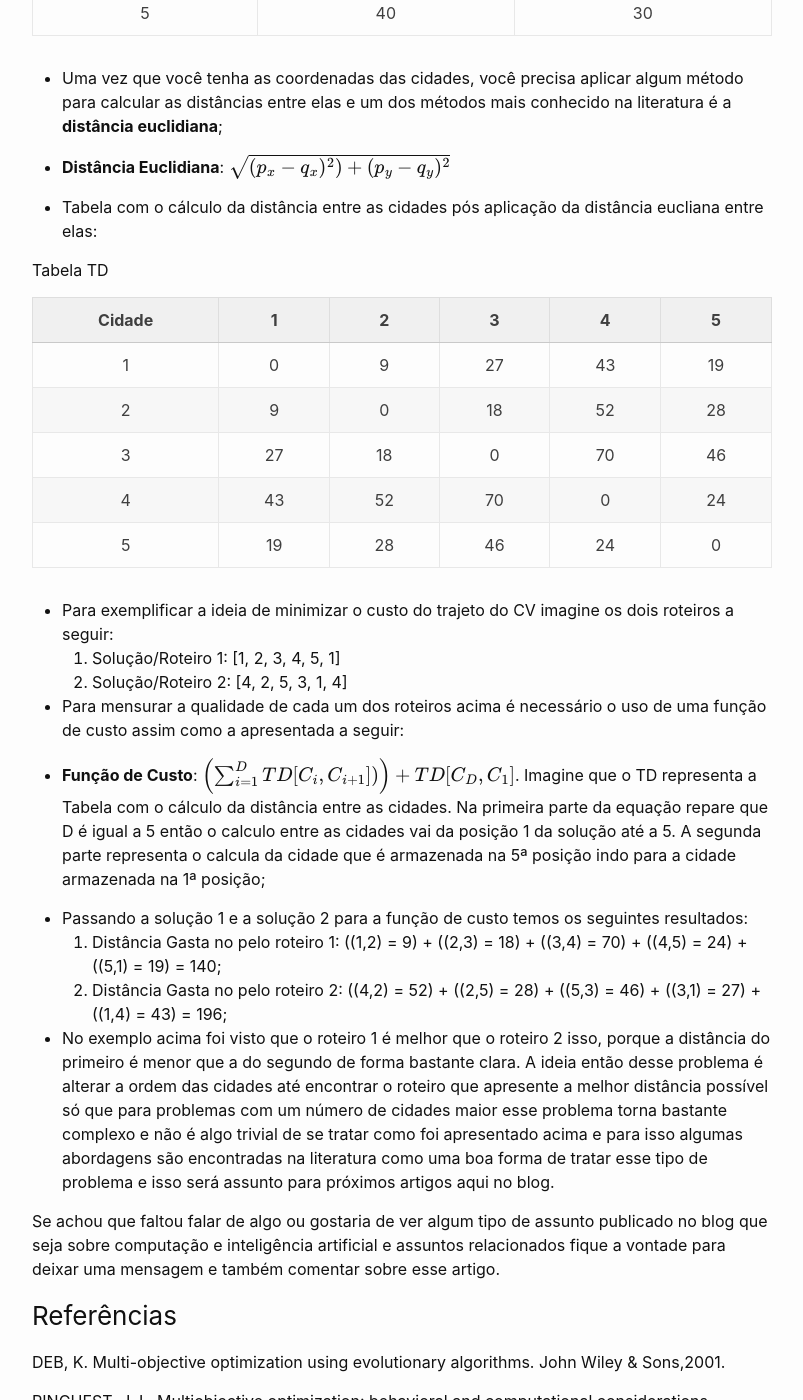
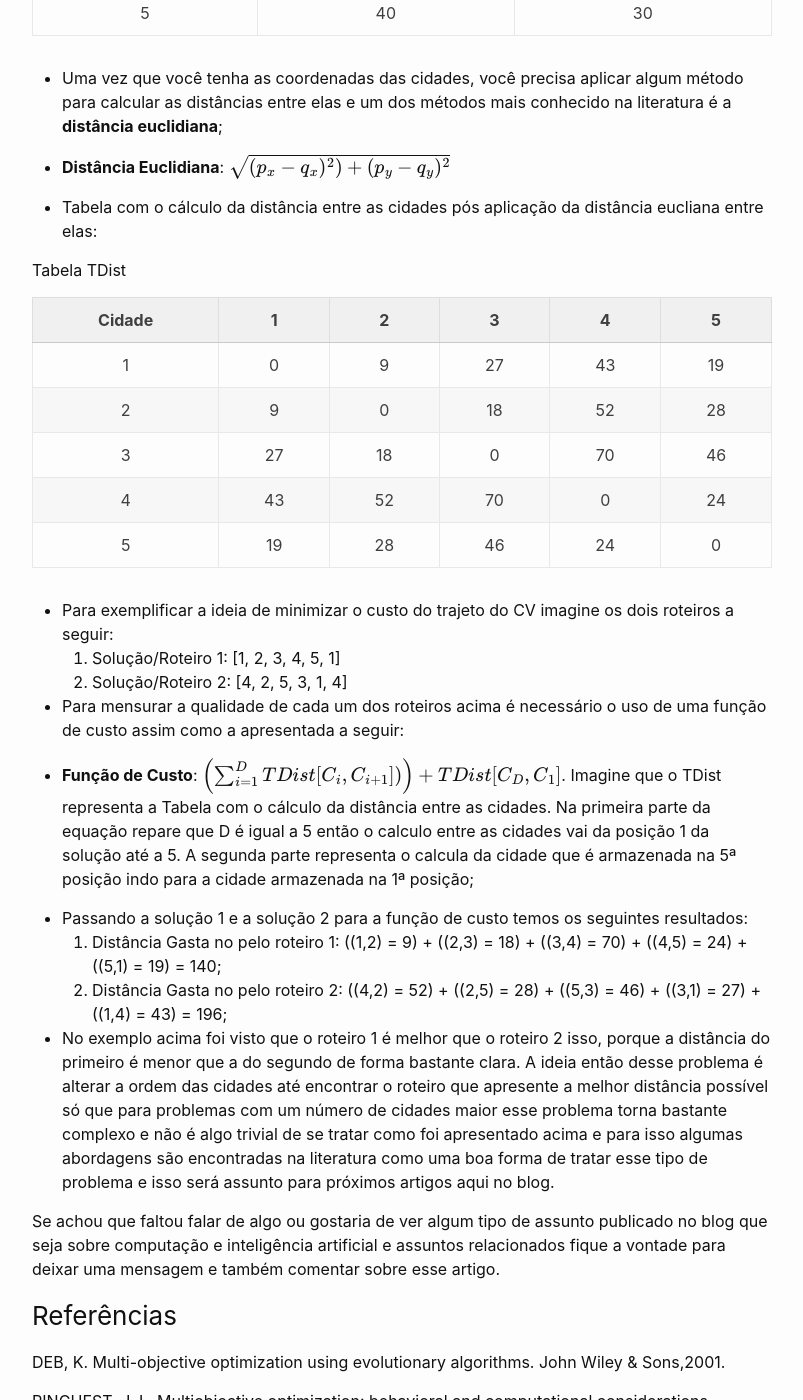
Before and after one commit to rafaelsanches123/rafaelsanches123.github.io, a Jekyll site: the page built from _posts/2018-09-01-definicao-de-um-problema-de-otimizacao.markdown, in a window 1280 px wide and 1400 px high, scrolled down 2757 px. Shown: the whole window, without its empty margins (238-1041 px from the left). Built offline with Jekyll 4.4.1, drawn with Linux system fonts in a browser that asks for light colours; formulas are drawn with MathJax 3; comment, search, counter and statistics services are not loaded.

Commit message:
Atualizando post otimização

```diff
--- a/_posts/2018-09-01-definicao-de-um-problema-de-otimizacao.markdown
+++ b/_posts/2018-09-01-definicao-de-um-problema-de-otimizacao.markdown
@@ -67,7 +67,7 @@ __Formulação do problema__:
 
 * Tabela com o cálculo da distância entre as cidades pós aplicação da distância eucliana entre elas:
 
-Tabela TD
+Tabela TDist
 
 | Cidade |  1 |  2 |  3 |  4 |  5 |
 |:------------:|:--:|:--:|:--:|:--:|:--:|
@@ -83,7 +83,7 @@ Tabela TD
 
 * Para mensurar a qualidade de cada um dos roteiros acima é necessário o uso de uma função de custo assim como a apresentada a seguir:
 
-* __Função de Custo__: $\left (  \sum_{i=1}^{D}TD[C_{i},C_{i+1}]) \right ) + TD[C_{D},C_{1}]$.  Imagine que o TD representa a Tabela com o cálculo da distância entre as cidades. Na primeira parte da equação repare que D é igual a 5 então o calculo entre as cidades vai da posição 1 da solução até a 5. A segunda parte representa o calcula da cidade que é armazenada na 5ª posição indo para a cidade armazenada na 1ª posição;
+* __Função de Custo__: $\left (  \sum_{i=1}^{D}TDist[C_{i},C_{i+1}]) \right ) + TDist[C_{D},C_{1}]$.  Imagine que o TDist representa a Tabela com o cálculo da distância entre as cidades. Na primeira parte da equação repare que D é igual a 5 então o calculo entre as cidades vai da posição 1 da solução até a 5. A segunda parte representa o calcula da cidade que é armazenada na 5ª posição indo para a cidade armazenada na 1ª posição;
 
 * Passando a solução 1 e a solução 2 para a função de custo temos os seguintes resultados:
 1. Distância Gasta no pelo roteiro 1: ((1,2) = 9) + ((2,3) = 18) + ((3,4) = 70) + ((4,5) = 24) + ((5,1) = 19)  = 140;
```
